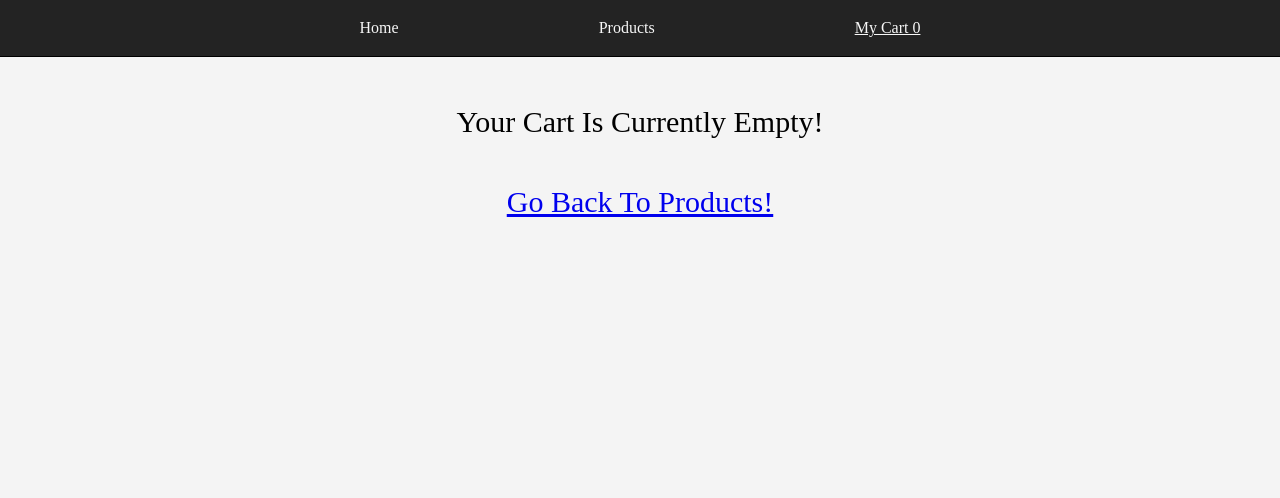
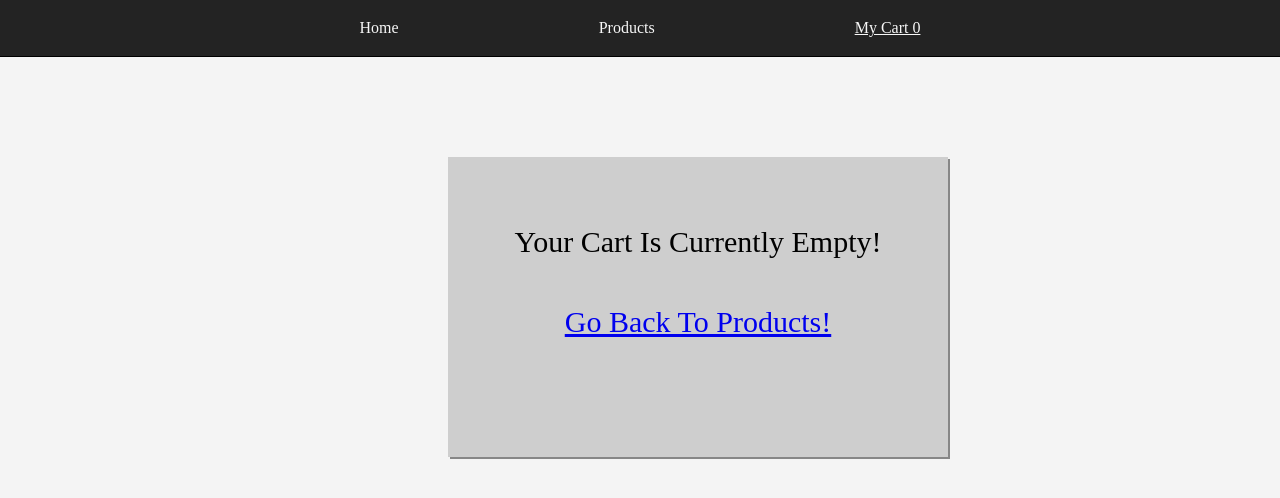
Before and after one commit to NickMo91/ecommerce, a React app: page /cart in a window 1280 px wide. Shown: the top 498 px of the page. Built offline with nearby package versions, Linux system fonts and the light colour scheme.

Commit message:
styled error, and empty cart

```diff
--- a/src/pages/404.jsx
+++ b/src/pages/404.jsx
@@ -1,10 +1,18 @@
+import "./404.scss";
 import React, { Component } from "react";
+import { Link } from "react-router-dom";
 
 class FourOhFour extends Component {
 	render() {
 		return (
-			<div>
-				<h1>Page not found!</h1>
+			<div className="error-page">
+				<h1 className="error-page-error">ERROR!</h1>
+				<h1 className="error-page-four">404</h1>
+				<div>
+					<Link to="/">
+						<p className="error-page-link">Go Back To Home Page.</p>
+					</Link>
+			 </div>
 			</div>
 		);
 	}
--- a/src/pages/404.scss
+++ b/src/pages/404.scss
@@ -0,0 +1,31 @@
+.error-page {
+	text-align: center;
+	padding: 30px;
+
+	&-error {
+		font-size: 150px;
+		color: red;
+		padding: 30px;
+
+	}
+
+	&-four {
+		padding: 30px;
+		font-size: 100px;
+		animation-name: blink;
+		animation-iteration-count: 25;
+		animation-duration: 2s;
+		animation-delay: 1s;
+		animation-timing-function: ease-in-out;
+	}
+
+	&-link {
+		padding: 30px;
+		font-size: 35px;
+	}
+}
+
+@keyframes blink {
+    from {opacity: 1;}
+    to {opacity: 0;}
+}
--- a/src/pages/Home.jsx
+++ b/src/pages/Home.jsx
@@ -1,13 +1,14 @@
 import "./Home.scss";
 import React, { Component } from "react";
-import PRODUCTS from "json/products.json";
 import { Link } from "react-router-dom";
 
 class Home extends Component {
 	render() {
 		return (
 			<div className="home-page">
-				<h1>TimeX</h1>
+				<div className="heading">
+					<h1>TimeX</h1>
+				</div>
 				<p>Go ahead and take a look at our <Link className="home-page-l" to={`/Products`}>Products.</Link></p>
 			</div>
 		);
--- a/src/pages/cart.jsx
+++ b/src/pages/cart.jsx
@@ -43,8 +43,8 @@ class Cart extends Component {
 			);
 		} else {
 			return (
-				<div>
-					<p className="empty-cart">Your Cart Is Currently Empty!</p>
+				<div className="empty-cart">
+					<p className="empty-cart-p">Your Cart Is Currently Empty!</p>
 					<Link to="/Products">
 						<p className="empty-cart-link">Go Back To Products!</p>
 					</Link>
--- a/src/pages/cart.scss
+++ b/src/pages/cart.scss
@@ -55,6 +55,17 @@ flex-flow: row wrap;
 }
 
 .empty-cart {
+	margin-top: 100px;
+	margin-left: 35%;
+	margin-right: 35%;
+	width: 500px;
+	height: 300px;
+	padding: 20px;
+	background-color: #cecece;
+	box-shadow: 2px 2px  #878787;
+}
+
+	.empty-cart-p {
 	font-size: 30px;
 	text-align: center;
 	margin-top: 50px;
@@ -64,4 +75,5 @@ flex-flow: row wrap;
 	font-size: 30px;
 	text-align: center;
 	margin-top: 50px;
+	margin-bottom: 50px;
 }
```
